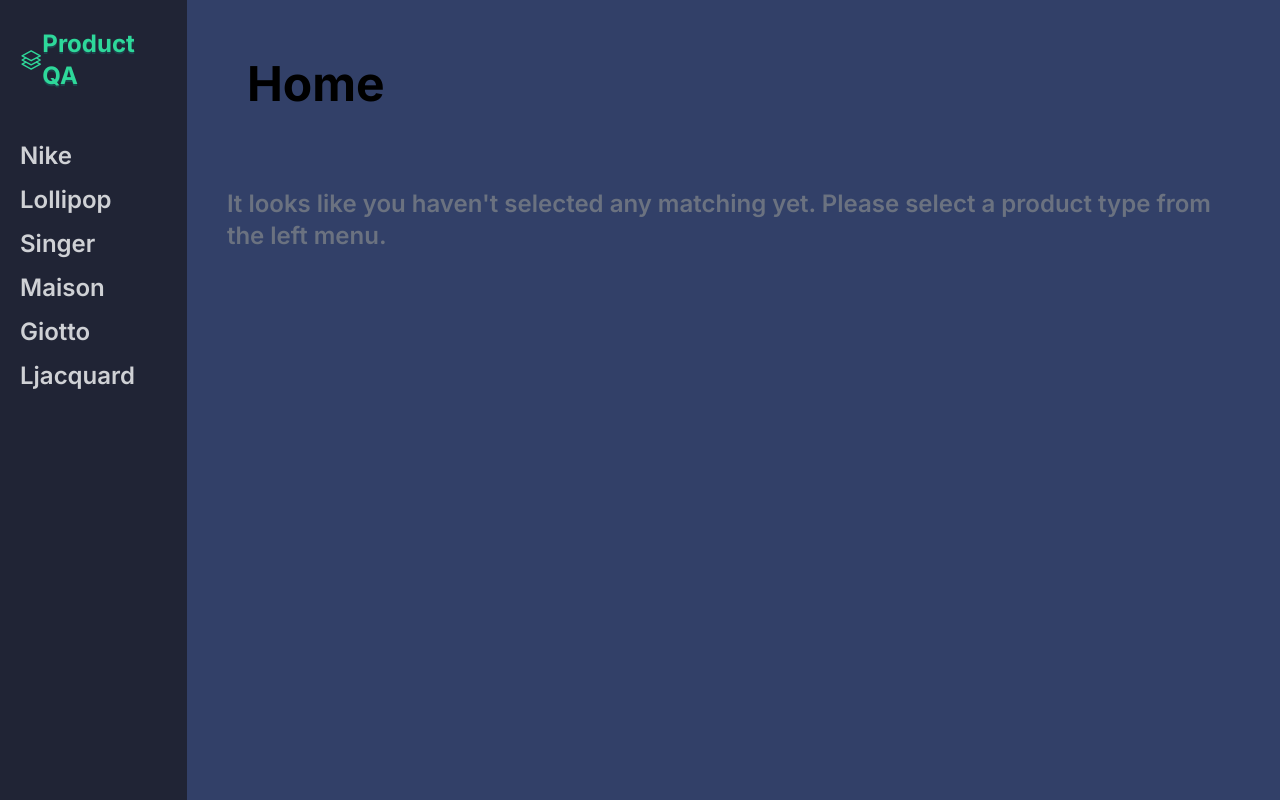
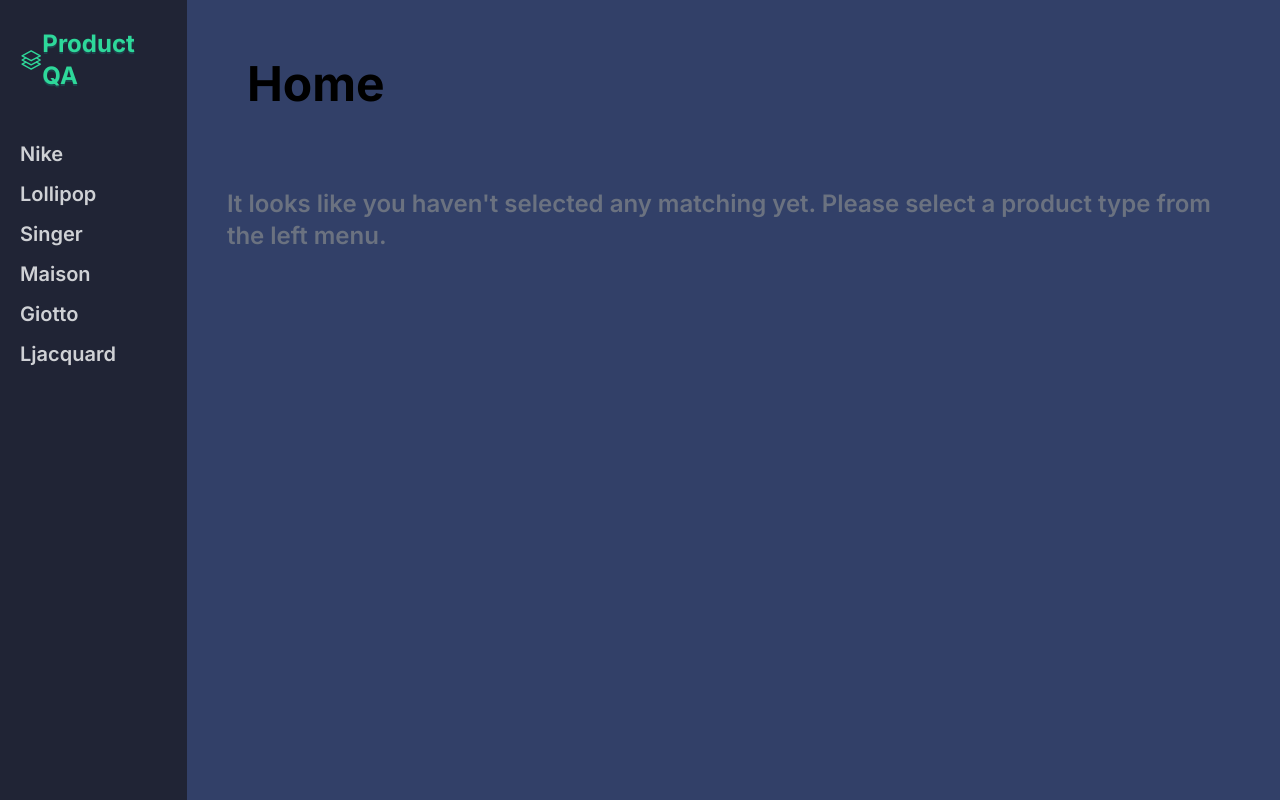
Before and after one commit to lobobot1/compare_product, a Next.js app: page / in a window 1280 px wide. Built offline with nearby package versions, Linux system fonts and the light colour scheme.

Commit message:
updated menu sidebar

```diff
--- a/src/components/Menu.jsx
+++ b/src/components/Menu.jsx
@@ -23,7 +23,7 @@ const Menu = () => {
     <div>
         <ul className="flex flex-col items-center text-left gap-3 pt-12 px-5">
             {product_type.map((product) => (
-              <li key={product} className={`w-full text-2xl ${product===origin.slice(0,-1) ? 'text-[#2ed89a]' : 'text-[#cfd1d5]'}  font-semibold`}>
+              <li key={product} className={`w-full text-xl ${product===origin.slice(0,-1) ? 'text-[#2ed89a]' : 'text-[#cfd1d5]'}  font-semibold`}>
                   <button
                     className="capitalize"
                     onClick={()=> handleClick(product)}>
```
